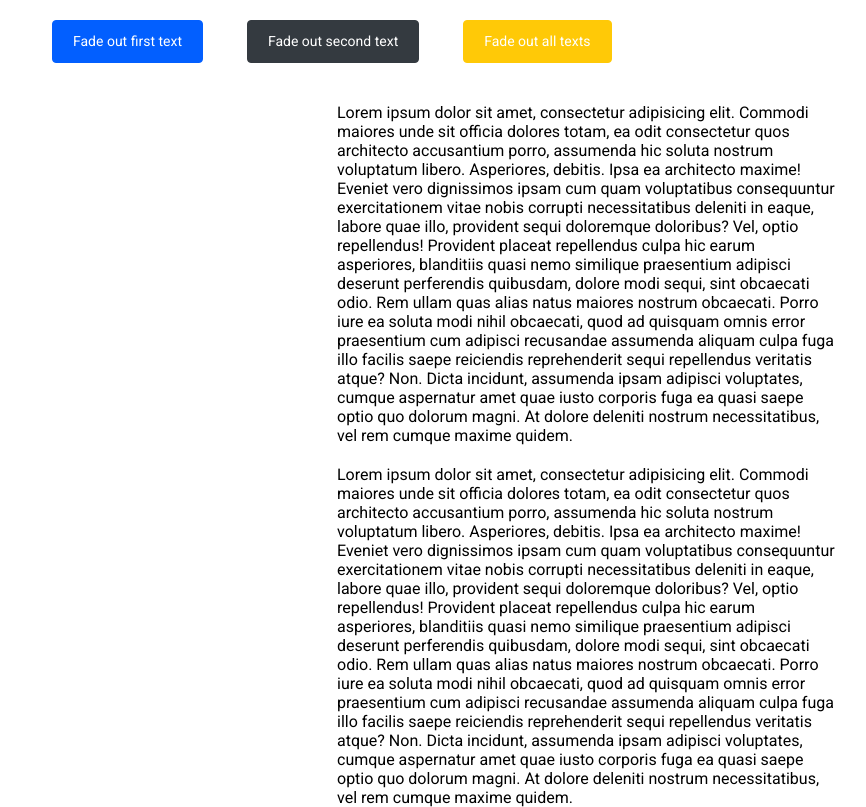
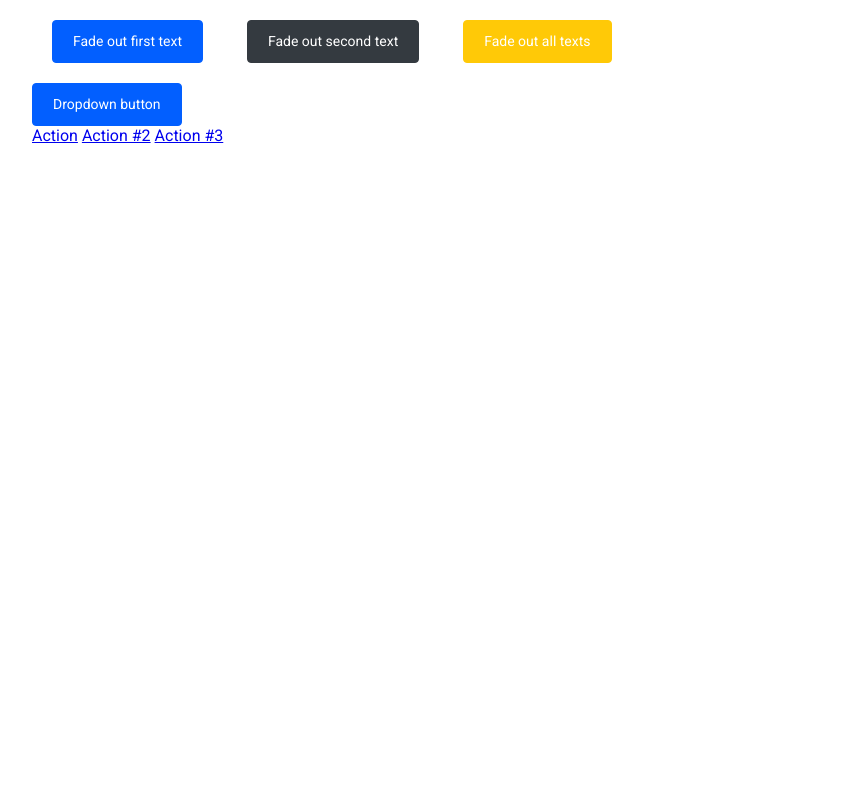
Before and after one commit to Isterya/arasaka-ui, a website built with Vite: page src/index.html in a window 1280 px wide. Shown: the whole page, without its empty margins (53-919 px from the left). Built offline with nearby package versions, Linux system fonts and the light colour scheme.

Commit message:
feat(index.html): add dropdown menu layout

```diff
--- a/src/index.html
+++ b/src/index.html
@@ -14,20 +14,14 @@
     <button class="btn btn-dark m20" data-count="second">Fade out second text</button>
     <button class="btn btn-warning m20">Fade out all texts</button>
 
-    <div class="w-500 block-center mt-20">
-        Lorem ipsum dolor sit amet, consectetur adipisicing elit. Commodi maiores unde sit officia dolores totam, ea odit consectetur quos architecto accusantium porro, assumenda hic soluta nostrum voluptatum libero. Asperiores, debitis.
-        Ipsa ea architecto maxime! Eveniet vero dignissimos ipsam cum quam voluptatibus consequuntur exercitationem vitae nobis corrupti necessitatibus deleniti in eaque, labore quae illo, provident sequi doloremque doloribus? Vel, optio repellendus!
-        Provident placeat repellendus culpa hic earum asperiores, blanditiis quasi nemo similique praesentium adipisci deserunt perferendis quibusdam, dolore modi sequi, sint obcaecati odio. Rem ullam quas alias natus maiores nostrum obcaecati.
-        Porro iure ea soluta modi nihil obcaecati, quod ad quisquam omnis error praesentium cum adipisci recusandae assumenda aliquam culpa fuga illo facilis saepe reiciendis reprehenderit sequi repellendus veritatis atque? Non.
-        Dicta incidunt, assumenda ipsam adipisci voluptates, cumque aspernatur amet quae iusto corporis fuga ea quasi saepe optio quo dolorum magni. At dolore deleniti nostrum necessitatibus, vel rem cumque maxime quidem.
-    </div>
-
-    <div class="w-500 block-center mt-20">
-        Lorem ipsum dolor sit amet, consectetur adipisicing elit. Commodi maiores unde sit officia dolores totam, ea odit consectetur quos architecto accusantium porro, assumenda hic soluta nostrum voluptatum libero. Asperiores, debitis.
-        Ipsa ea architecto maxime! Eveniet vero dignissimos ipsam cum quam voluptatibus consequuntur exercitationem vitae nobis corrupti necessitatibus deleniti in eaque, labore quae illo, provident sequi doloremque doloribus? Vel, optio repellendus!
-        Provident placeat repellendus culpa hic earum asperiores, blanditiis quasi nemo similique praesentium adipisci deserunt perferendis quibusdam, dolore modi sequi, sint obcaecati odio. Rem ullam quas alias natus maiores nostrum obcaecati.
-        Porro iure ea soluta modi nihil obcaecati, quod ad quisquam omnis error praesentium cum adipisci recusandae assumenda aliquam culpa fuga illo facilis saepe reiciendis reprehenderit sequi repellendus veritatis atque? Non.
-        Dicta incidunt, assumenda ipsam adipisci voluptates, cumque aspernatur amet quae iusto corporis fuga ea quasi saepe optio quo dolorum magni. At dolore deleniti nostrum necessitatibus, vel rem cumque maxime quidem.
+<!-- Dropdown menu -->
+    <div class="dropdown">
+        <button class="btn btn-primary dropdown-toggle" id="dropdownMenuButton">Dropdown button</button>
+        <div class="dropdown-menu" data-toggle-id="dropdownMenuButton">
+            <a class="dropdown-item" href="#">Action</a>
+            <a class="dropdown-item" href="#">Action #2</a>
+            <a class="dropdown-item" href="#">Action #3</a>
+        </div>
     </div>
 
 </div>
```
